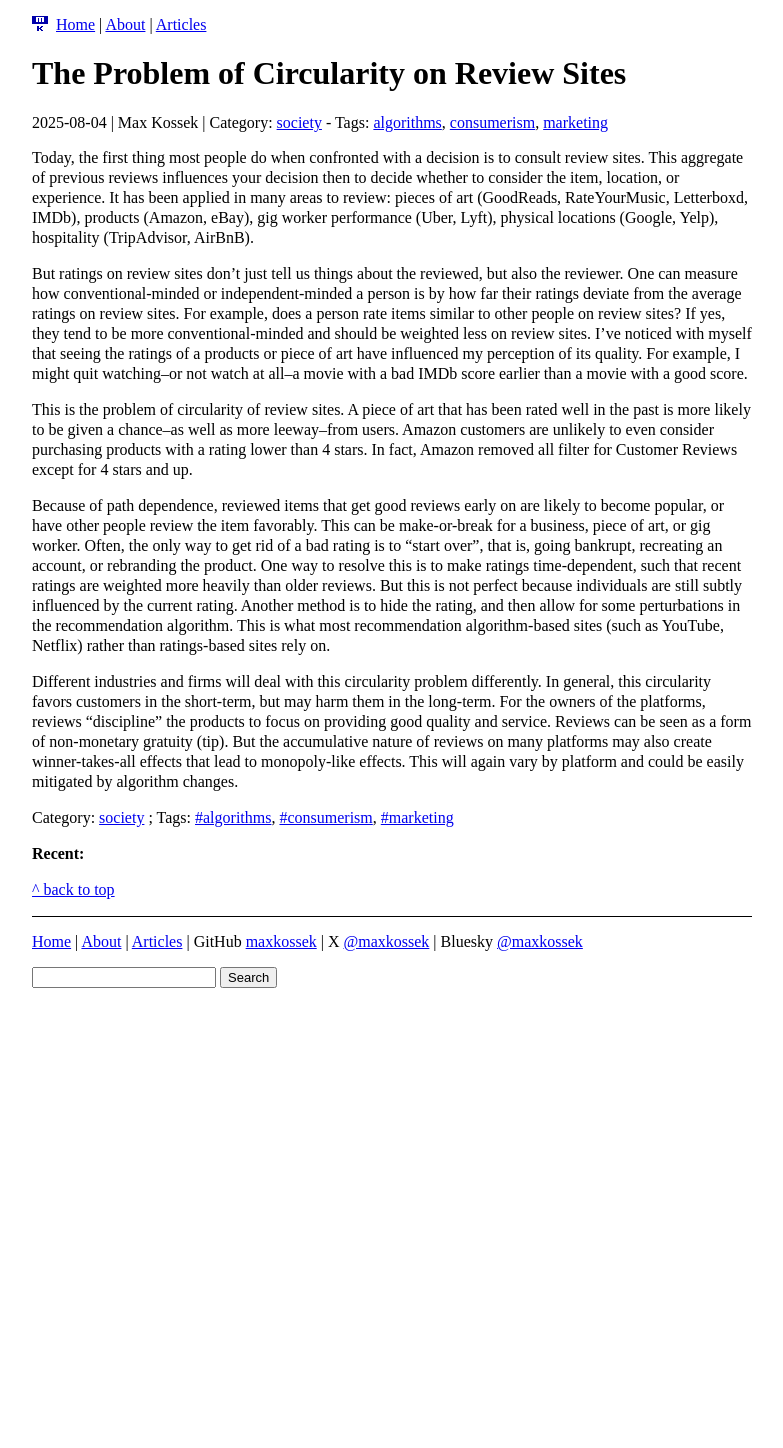
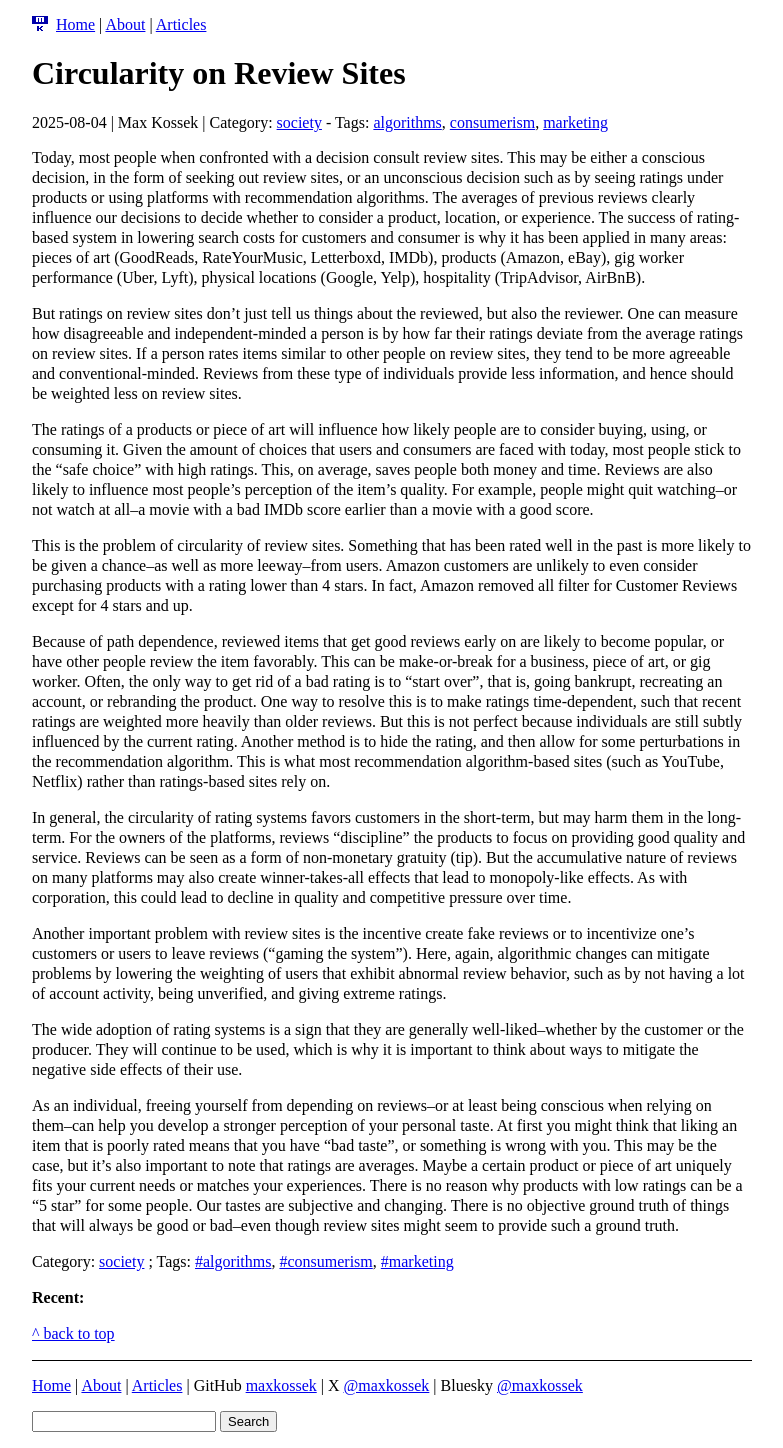
Before and after one commit to maxkossek/maxkossek.github.io, a Jekyll site: the page built from _posts/2025-08-04-circularity-reviews.md, in a window 1280 px wide. Shown: the whole page, without its empty margins (248-1031 px from the left). Built offline with Jekyll 4.4.1, drawn with Linux system fonts in a browser that asks for light colours; before the commit the page ends 1004 px from its top, so only the background shows below that.

Commit message:
Update circularity in reviews article

```diff
--- a/_posts/2025-08-04-circularity-reviews.md
+++ b/_posts/2025-08-04-circularity-reviews.md
@@ -1,6 +1,6 @@
 ---
 layout: post
-title: The Problem of Circularity on Review Sites
+title: Circularity on Review Sites
 date: 2025-08-04
 categories: [society]
 tags: [algorithms, consumerism, marketing]
@@ -10,12 +10,20 @@ sitemap:
     lastmod: 2025-08-04
 ---
 
-Today, the first thing most people do when confronted with a decision is to consult review sites. This aggregate of previous reviews influences your decision then to decide whether to consider the item, location, or experience. It has been applied in many areas to review: pieces of art (GoodReads, RateYourMusic, Letterboxd, IMDb), products (Amazon, eBay), gig worker performance (Uber, Lyft), physical locations (Google, Yelp), hospitality (TripAdvisor, AirBnB).
+Today, most people when confronted with a decision consult review sites. This may be either a conscious decision, in the form of seeking out review sites, or an unconscious decision such as by seeing ratings under products or using platforms with recommendation algorithms. The averages of previous reviews clearly influence our decisions to decide whether to consider a product, location, or experience. The success of rating-based system in lowering search costs for customers and consumer is why it has been applied in many areas: pieces of art (GoodReads, RateYourMusic, Letterboxd, IMDb), products (Amazon, eBay), gig worker performance (Uber, Lyft), physical locations (Google, Yelp), hospitality (TripAdvisor, AirBnB).
 
-But ratings on review sites don't just tell us things about the reviewed, but also the reviewer. One can measure how conventional-minded or independent-minded a person is by how far their ratings deviate from the average ratings on review sites. For example, does a person rate items similar to other people on review sites? If yes, they tend to be more conventional-minded and should be weighted less on review sites. I've noticed with myself that seeing the ratings of a products or piece of art have influenced my perception of its quality. For example, I might quit watching--or not watch at all--a movie with a bad IMDb score earlier than a movie with a good score.
+But ratings on review sites don't just tell us things about the reviewed, but also the reviewer. One can measure how disagreeable and independent-minded a person is by how far their ratings deviate from the average ratings on review sites. If a person rates items similar to other people on review sites, they tend to be more agreeable and conventional-minded. Reviews from these type of individuals provide less information, and hence should be weighted less on review sites.
 
-This is the problem of circularity of review sites. A piece of art that has been rated well in the past is more likely to be given a chance--as well as more leeway--from users. Amazon customers are unlikely to even consider purchasing products with a rating lower than 4 stars. In fact, Amazon removed all filter for Customer Reviews except for 4 stars and up.
+The ratings of a products or piece of art will influence how likely people are to consider buying, using, or consuming it. Given the amount of choices that users and consumers are faced with today, most people stick to the "safe choice" with high ratings. This, on average, saves people both money and time. Reviews are also likely to influence most people's perception of the item's quality. For example, people might quit watching--or not watch at all--a movie with a bad IMDb score earlier than a movie with a good score.
+
+This is the problem of circularity of review sites. Something that has been rated well in the past is more likely to be given a chance--as well as more leeway--from users. Amazon customers are unlikely to even consider purchasing products with a rating lower than 4 stars. In fact, Amazon removed all filter for Customer Reviews except for 4 stars and up.
 
 Because of path dependence, reviewed items that get good reviews early on are likely to become popular, or have other people review the item favorably. This can be make-or-break for a business, piece of art, or gig worker. Often, the only way to get rid of a bad rating is to "start over", that is, going bankrupt, recreating an account, or rebranding the product. One way to resolve this is to make ratings time-dependent, such that recent ratings are weighted more heavily than older reviews. But this is not perfect because individuals are still subtly influenced by the current rating. Another method is to hide the rating, and then allow for some perturbations in the recommendation algorithm. This is what most recommendation algorithm-based sites (such as YouTube, Netflix) rather than ratings-based sites rely on.
 
-Different industries and firms will deal with this circularity problem differently. In general, this circularity favors customers in the short-term, but may harm them in the long-term. For the owners of the platforms, reviews "discipline" the products to focus on providing good quality and service. Reviews can be seen as a form of non-monetary gratuity (tip). But the accumulative nature of reviews on many platforms may also create winner-takes-all effects that lead to monopoly-like effects. This will again vary by platform and could be easily mitigated by algorithm changes.
+In general, the circularity of rating systems favors customers in the short-term, but may harm them in the long-term. For the owners of the platforms, reviews "discipline" the products to focus on providing good quality and service. Reviews can be seen as a form of non-monetary gratuity (tip). But the accumulative nature of reviews on many platforms may also create winner-takes-all effects that lead to monopoly-like effects. As with corporation, this could lead to decline in quality and competitive pressure over time.
+
+Another important problem with review sites is the incentive create fake reviews or to incentivize one's customers or users to leave reviews ("gaming the system"). Here, again, algorithmic changes can mitigate problems by lowering the weighting of users that exhibit abnormal review behavior, such as by not having a lot of account activity, being unverified, and giving extreme ratings.
+
+The wide adoption of rating systems is a sign that they are generally well-liked--whether by the customer or the producer. They will continue to be used, which is why it is important to think about ways to mitigate the negative side effects of their use.
+
+As an individual, freeing yourself from depending on reviews--or at least being conscious when relying on them--can help you develop a stronger perception of your personal taste. At first you might think that liking an item that is poorly rated means that you have "bad taste", or something is wrong with you. This may be the case, but it's also important to note that ratings are averages. Maybe a certain product or piece of art uniquely fits your current needs or matches your experiences. There is no reason why products with low ratings can be a "5 star" for some people. Our tastes are subjective and changing. There is no objective ground truth of things that will always be good or bad--even though review sites might seem to provide such a ground truth.
--- a/index.html
+++ b/index.html
@@ -11,7 +11,6 @@ sitemap:
 
 <main>
 
-<h3>Pages</h3>
 <ul style="list-style-type:none; padding: 0;">
 {% for post in site.posts %}
 <li><span class="meta"><time class="date" datetime="{{ post.date | date_to_xmlschema }}" itemprop="datePublished">{{ post.date | date: "%Y-%m-%d" }}</time></span> | <a href="{{ post.url }}" title="{{ post.title }}">{{ post.title }}</a></li>
```
